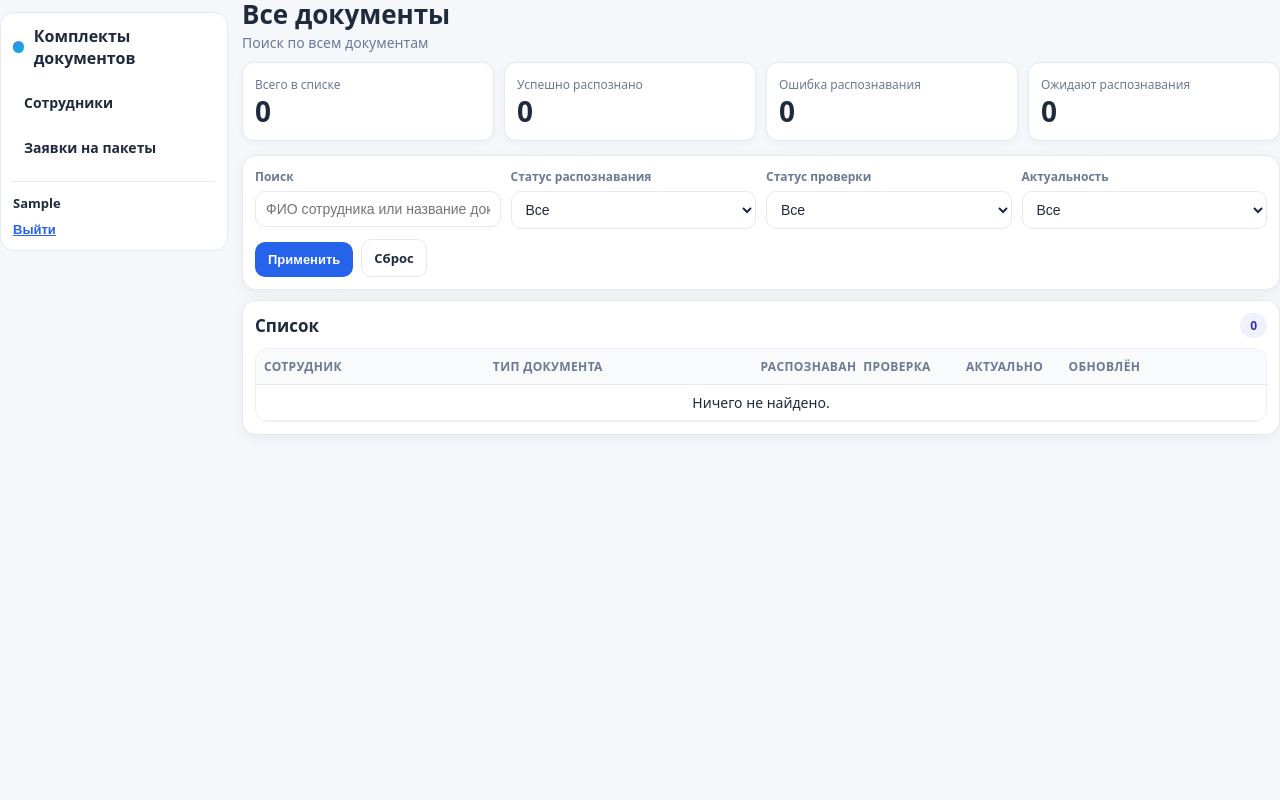
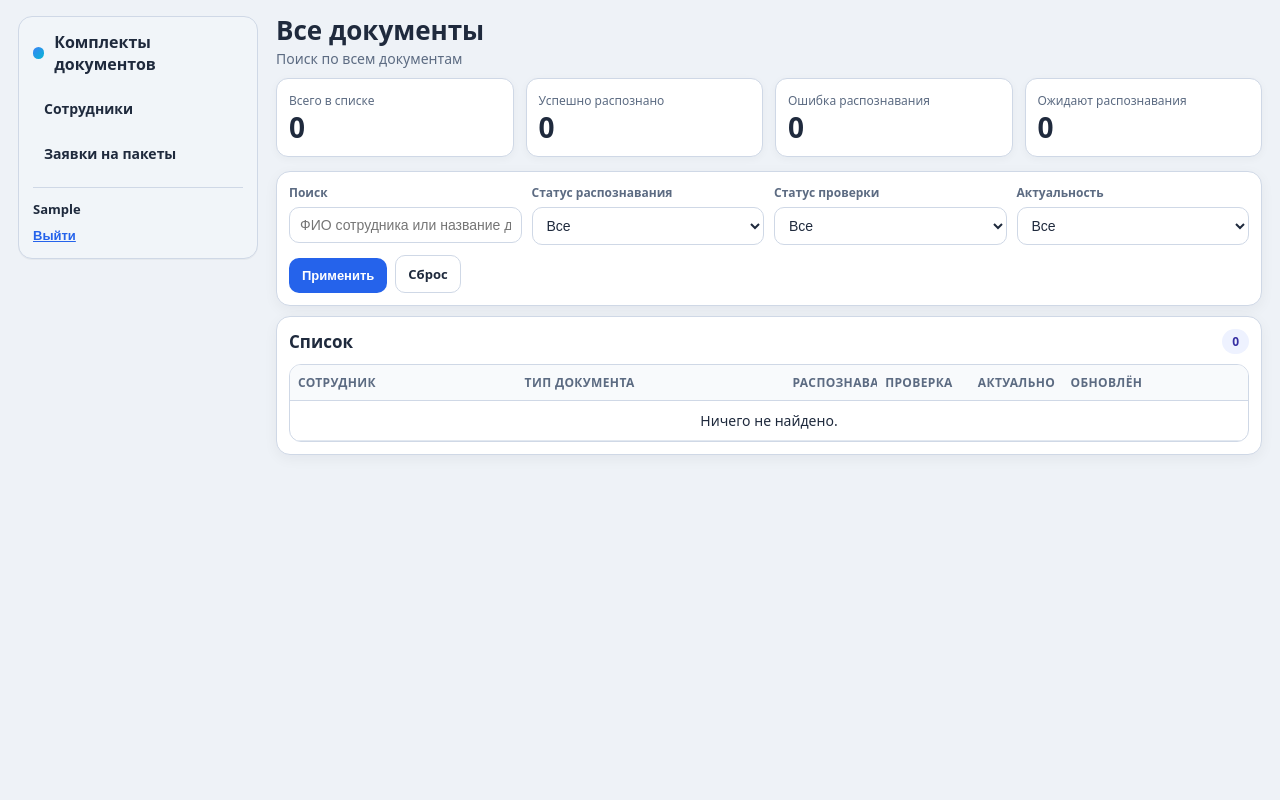
Before and after one commit to ZhanibekDD/dms-nas, a Django app: page /workspace/pass-docs/documents/ in a window 1280 px wide. Run offline with Django 5.2, Linux system fonts and the light colour scheme; the visitor is signed in with stand-in values (Sample User, id 1); data that the repository does not hold is empty.

Commit message:
fix(ui): сетка сводки и контраст pass_docs (без пустой колонки)
Made-with: Cursor

```diff
--- a/dms-nas/apps/web_admin/adminpanel/static/adminpanel/css/pass_docs_workspace.css
+++ b/dms-nas/apps/web_admin/adminpanel/static/adminpanel/css/pass_docs_workspace.css
@@ -1,10 +1,33 @@
 /* Автономный интерфейс «Комплекты документов» (без оболочки Django Admin) */
+:root {
+  --pd-bg: #eef2f7;
+  --pd-panel: #ffffff;
+  --pd-line: #cfd8e6;
+  --pd-text: #1f2a3d;
+  --pd-muted: #5c6b82;
+  --pd-primary: #2563eb;
+  --pd-primary-soft: #dbeafe;
+  --pd-ok: #16a34a;
+  --pd-warn: #d97706;
+  --pd-danger: #dc2626;
+  --pd-radius: 14px;
+  --pd-sidebar-bg: #f1f5f9;
+}
+
 body.pd-standalone {
   margin: 0;
   min-height: 100vh;
+  box-sizing: border-box;
+  padding: 16px 18px 28px;
   background: var(--pd-bg);
   font-family: system-ui, -apple-system, "Segoe UI", Roboto, "Helvetica Neue", Arial, sans-serif;
   color: var(--pd-text);
+}
+
+*,
+*::before,
+*::after {
+  box-sizing: inherit;
 }
 
 .pd-global-messages {
@@ -46,20 +69,6 @@ body.pd-standalone {
   grid-template-columns: repeat(4, minmax(130px, 1fr));
 }
 
-:root {
-  --pd-bg: #f5f7fb;
-  --pd-panel: #ffffff;
-  --pd-line: #e5e9f2;
-  --pd-text: #1f2a3d;
-  --pd-muted: #6c7a93;
-  --pd-primary: #2563eb;
-  --pd-primary-soft: #dbeafe;
-  --pd-ok: #16a34a;
-  --pd-warn: #d97706;
-  --pd-danger: #dc2626;
-  --pd-radius: 14px;
-}
-
 body,
 .wrapper,
 .content-wrapper {
@@ -83,18 +92,21 @@ body.pass-docs-workspace .content-wrapper > .content {
 
 .pd-shell {
   display: grid;
-  grid-template-columns: 228px minmax(0, 1fr);
-  gap: 14px;
+  grid-template-columns: 240px minmax(0, 1fr);
+  gap: 18px;
+  max-width: 1440px;
+  margin: 0 auto;
 }
 
 .pd-sidebar {
-  background: var(--pd-panel);
+  background: var(--pd-sidebar-bg);
   border: 1px solid var(--pd-line);
   border-radius: var(--pd-radius);
-  padding: 12px;
+  padding: 14px;
   position: sticky;
-  top: 12px;
+  top: 16px;
   height: fit-content;
+  box-shadow: 0 1px 0 rgba(15, 23, 42, 0.04);
 }
 
 .pd-brand {
@@ -240,8 +252,8 @@ body.pass-docs-workspace .content-wrapper > .content {
 
 .pd-summary {
   display: grid;
-  gap: 10px;
-  grid-template-columns: repeat(4, minmax(150px, 1fr));
+  gap: 12px;
+  grid-template-columns: repeat(auto-fit, minmax(200px, 1fr));
   margin-bottom: 14px;
 }
 
@@ -357,8 +369,9 @@ body.pass-docs-workspace .content-wrapper > .content {
 
 .pd-table-wrap {
   overflow: auto;
-  border: 1px solid #edf1f7;
+  border: 1px solid var(--pd-line);
   border-radius: 12px;
+  background: var(--pd-panel);
 }
 
 .pd-table {
@@ -382,8 +395,8 @@ body.pass-docs-workspace .content-wrapper > .content {
 }
 
 .pd-table td {
-  border-bottom: 1px solid #eef2f7;
-  padding: 8px 8px;
+  border-bottom: 1px solid #e2e8f0;
+  padding: 10px 10px;
   vertical-align: top;
   font-size: 14px;
   color: var(--pd-text);
```
